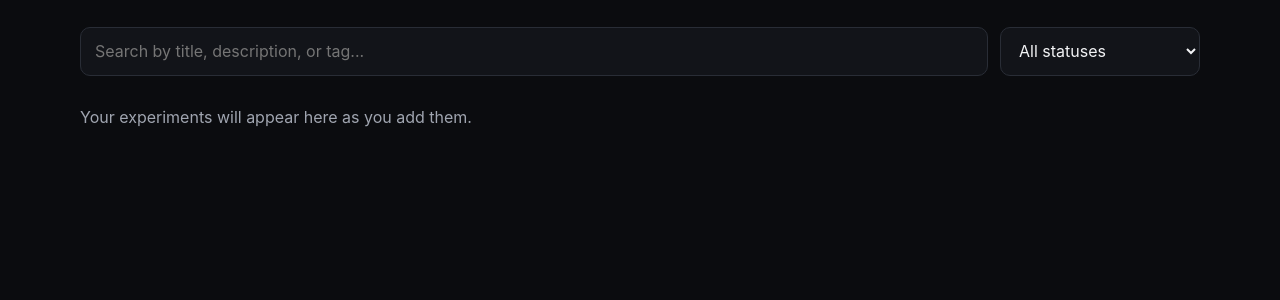
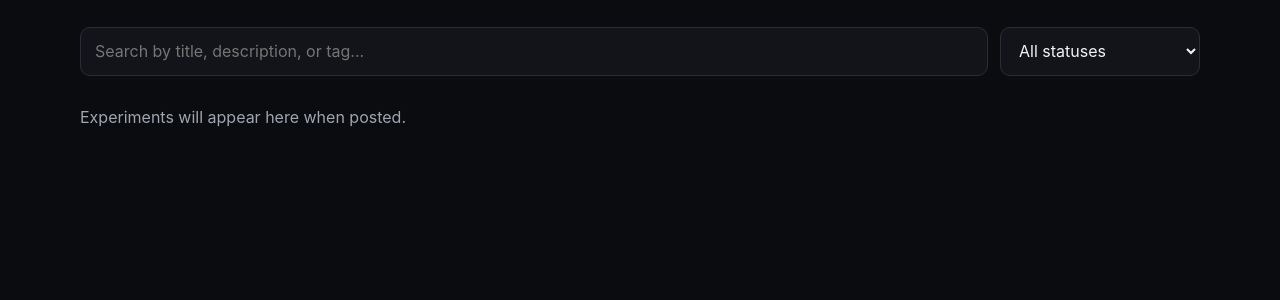
Before and after one commit to saifyt24/Saif.Tabassum.github.io, a Jekyll site: the page built from experiments/index.html, in a window 1280 px wide. Shown: the part 413-713 px from the top of the page. Built offline with Jekyll 4.4.1, drawn with Linux system fonts in a browser that asks for light colours.

Commit message:
Update message for displaying experiments

```diff
--- a/experiments/index.html
+++ b/experiments/index.html
@@ -82,7 +82,7 @@ permalink: /experiments/
 
   <p id="no-experiment-results" class="muted" hidden>No matching experiments found.</p>
   <p id="empty-experiments" class="muted" hidden>
-    Your experiments will appear here as you add them.
+    Experiments will appear here when posted.
   </p>
 </section>
 
```
